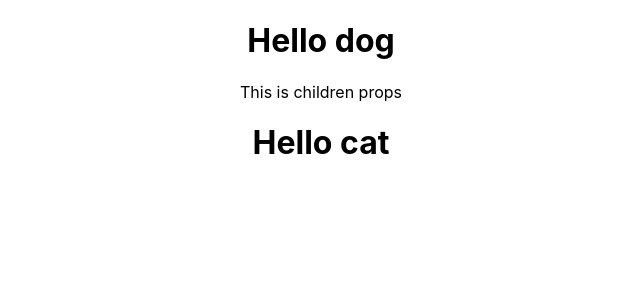
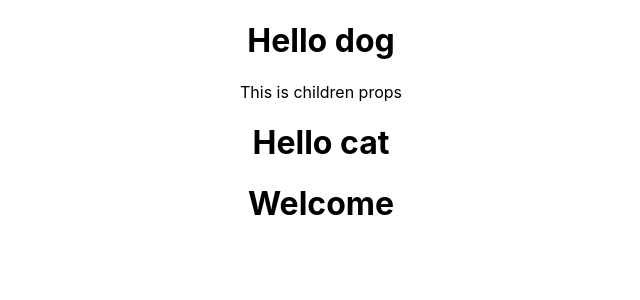
Before and after one commit to AqilNuman23/learnreact, a React (Create React App) app in the folder hello-world/: page / in a window 1280 px wide. Shown: the top 300 px of the page, without its empty margins (319-959 px from the left). Built offline with nearby package versions, Linux system fonts and the light colour scheme.

Commit message:
class props use

```diff
--- a/hello-world/src/App.js
+++ b/hello-world/src/App.js
@@ -12,7 +12,7 @@ function App() {
       </Greet>
       <Greet name="cat" />
 
-      {/* <Welcome /> */}
+      <Welcome />
       {/* <Hello /> */}
     </div>
   );
--- a/hello-world/src/components/Welcome.js
+++ b/hello-world/src/components/Welcome.js
@@ -2,7 +2,7 @@ import React, { Component } from "react";
 
 class Welcome extends Component {
   render() {
-    return <h1>Class Component</h1>;
+    return <h1>Welcome {this.props.name}</h1>;
   }
 }
 
```
Also changed, not shown: 1 other file (tests, documents, lock files or other folders).
